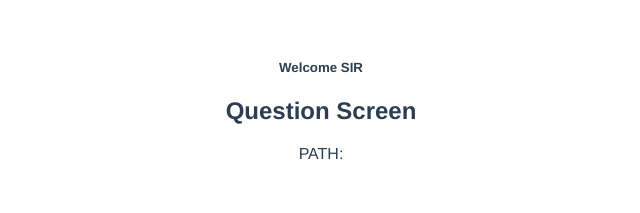
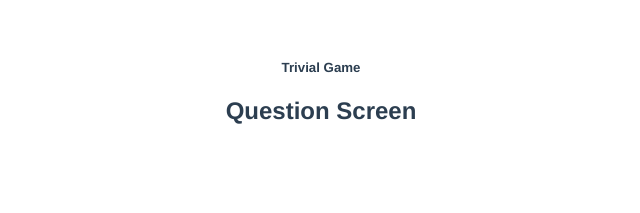
Before and after one commit to mumaxs/trivia-game, a Vue app: page /#/questions in a window 1280 px wide. Shown: the top 213 px of the page, without its empty margins (319-959 px from the left). Built offline with nearby package versions, Linux system fonts and the light colour scheme.

Commit message:
removed prints

```diff
--- a/src/App.vue
+++ b/src/App.vue
@@ -1,6 +1,6 @@
 <template>
   <div id="app">
-    <HelloWorld msg="Welcome SIR"/>
+    <HelloWorld msg="Trivial Game"/>
     <router-view></router-view>
   </div>
 </template>
--- a/src/components/QuestionScreen.vue
+++ b/src/components/QuestionScreen.vue
@@ -1,10 +1,8 @@
 <template>
   <div>
     <h2>Question Screen</h2>
-    <p>PATH: {{ gameUrl }}</p>
     <div v-if="gameData">
       <p>{{ getQuestion(index) }}</p>
-      <p>{{ getAnswers(index) }}</p>
       <p v-for="answer in getAnswers(index)" :key="answer.index">
         <button @click="setAnswer(answer)">{{ answer }}</button>
       </p>
--- a/src/components/ResultsScreen.vue
+++ b/src/components/ResultsScreen.vue
@@ -9,7 +9,6 @@
     <p>Score: {{ playerPoints }}</p>
     <button @click="playAgain()">Play again</button>
     <button @click="renderStartScreen()">Start screen</button>
-    <p>{{this.gameUrlApi}}</p>
   </div>
 </template>
 
```
